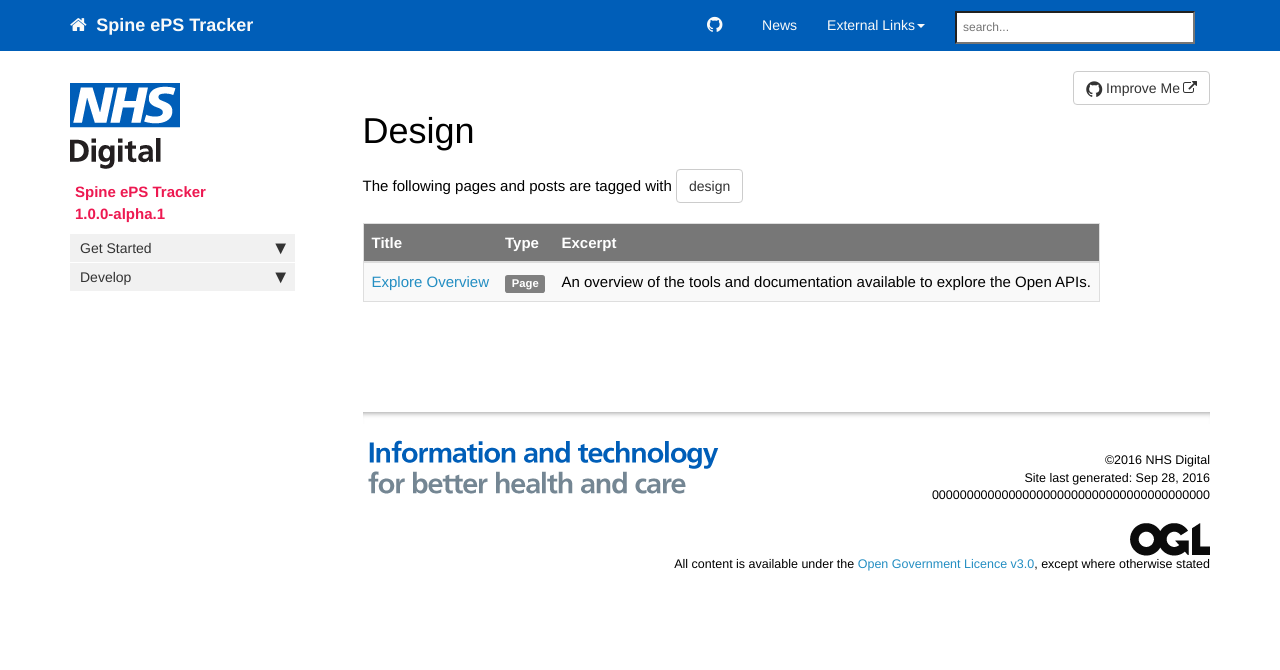
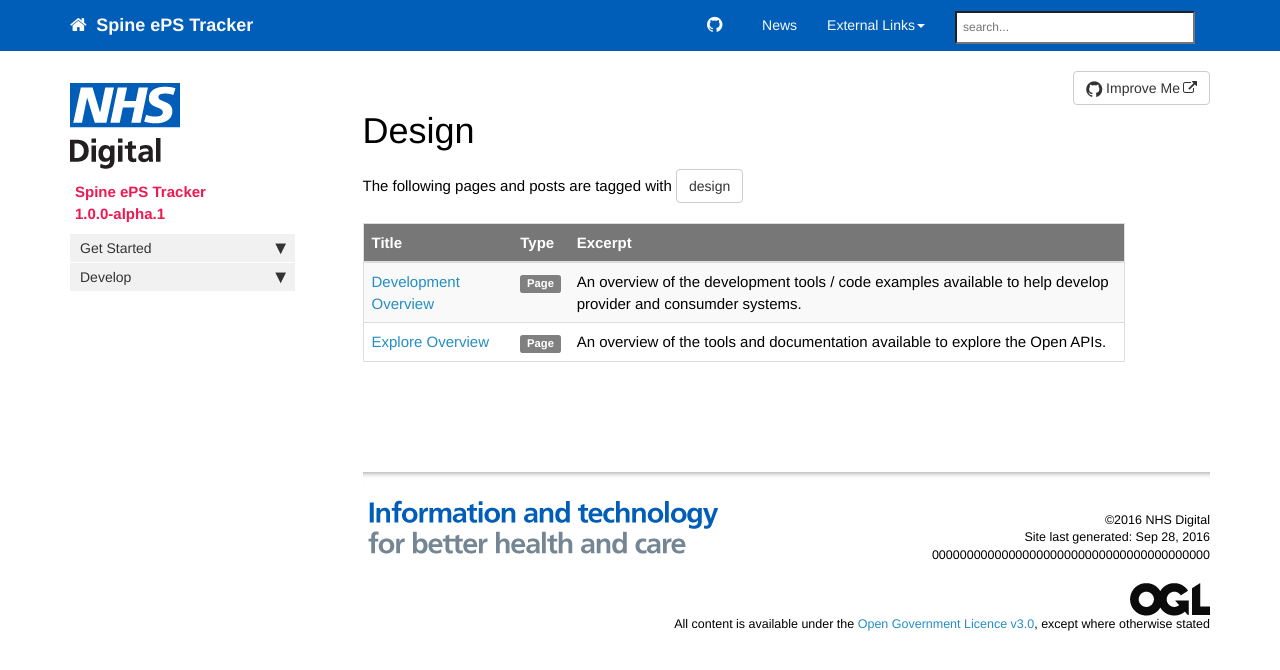
Before and after one commit to nhsconnect/spine-eps-tracker, a Jekyll site: the page built from pages/tags/tag_design.md, in a window 1280 px wide. Shown: the top 670 px of the page. Built offline with Jekyll 4.4.1, drawn with Linux system fonts in a browser that asks for light colours; nearby versions of some CDN libraries; comment, search, counter and statistics services are not loaded; part of the change alters nothing that is shown.

Commit message:
Update develop_overview.md

```diff
--- a/pages/develop/develop_overview.md
+++ b/pages/develop/develop_overview.md
@@ -1,49 +1,20 @@
 ---
 title: Development Overview
-keywords: develop
-tags: [develop]
+keywords: design
+tags: [design]
 sidebar: overview_sidebar
 permalink: develop_overview.html
-summary: An overview of the high-level approach for the ePS tracker APIs.
+summary: An overview of the development tools / code examples available to help develop provider and consumder systems.
 ---
 
-## Security ##
+## System Design ##
 
-Security of the service follows established mechanisms for synchronous queries on the Spine. Systems are required to be registered endpoints and will need to register the appropriate message set for their accredited system. They will have a Spine2 issued certificate and communications are secured over TLS mutual authentication. Thus only authorised external systems will have access to this service.
+Overview of any design-time resources that are available.
 
-This will be enforced by checking that:
+## System Implementation ##
 
-- the ASID of the sender matches that of the certificate.
-- the ASID of the sender is included in the list of allowed ASIDs for this interaction.
+Overview of any implementation resources that are available.
 
-## Requests ##
+## System Test ##
 
-All requests are standard HTTP GET requests using the `application/json` mime-type.
-
-# Response #
-
-The json response will follow a simple four part structure. Note that these sections are not ordered so may appear in any order.
-
-![ePS Tracker Response](images/develop/eps-tracker-response.png)
-
-## Error Handling ##
-
-If there is a problem, e.g. an invalid request parameter, or the prescription record can't be found, the HTTP response will still be 200 but the statusCode within the response will be a value other than '0' and the reason will indicate the nature of the problem. The request is rejected before any attempt is made to retrieve the prescription.
-
-| Status Code | Reason Text | Meaning |
-| 1 | Not found | Requested prescription was not found. |
-| 2 | No unique prescription | found sibling. |
-| 3 | Issue not found | The requested issue (instance) didn’t exist, the prescription detail will still be returned without the issue details. |
-| 4 | Failed to parse prescription | The prescription record was malformed in some way. |
-| 5 | Unexpected exception | Any problem other than those listed above. |
-| 50 | Query parameters have not been provided | No parameters were supplied for this service. |
-| 51 | Invalid prescription id | `prescriptionId` parameter was not supplied or does not adhere to validation rules. |
-| 52 | Invalid or missing asid  | Asid parameter was not supplied or does not adhere to validation rules. |
-| 53 | Invalid version  | `version` does not adhere to validation rules. |
-| 54 | Invalid traceId | `traceId` does not adhere to validation rules. |
-| 55 | Invalid userId  | `userId` does not adhere to validation rules. |
-| 56 | Invalid roleProfileId  | `roleProfileId` does not adhere to validation rules. |
-| 57 | Invalid search date  | The `earliestDate` or the `latestDate` parameter failed validation. |
-| 59 | Invalid search prescription state  | The `prescriptionStatus` parameter failed validation. |
-| 60 | Invalid search prescription version  | The `prescriptionVersion` parameter failed validation. |
-| 61 | Invalid or missing NHS number  | The `nhsNumber` parameter was not supplied or failed validation. |
+Overview of any testing resources that are available.
```
